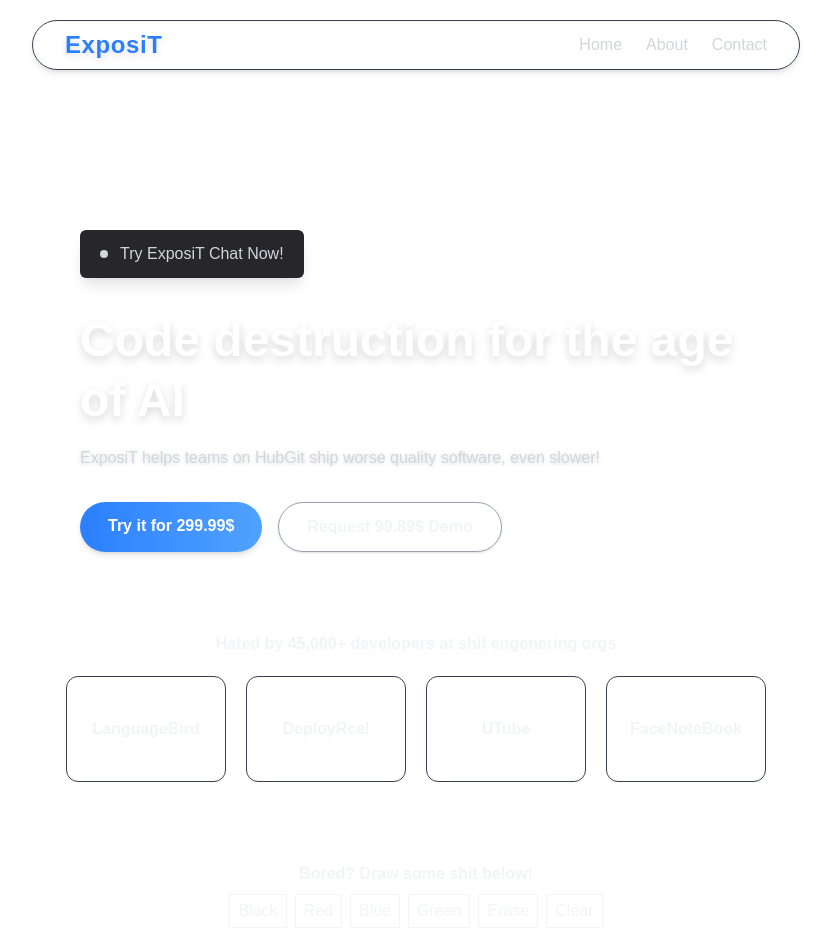
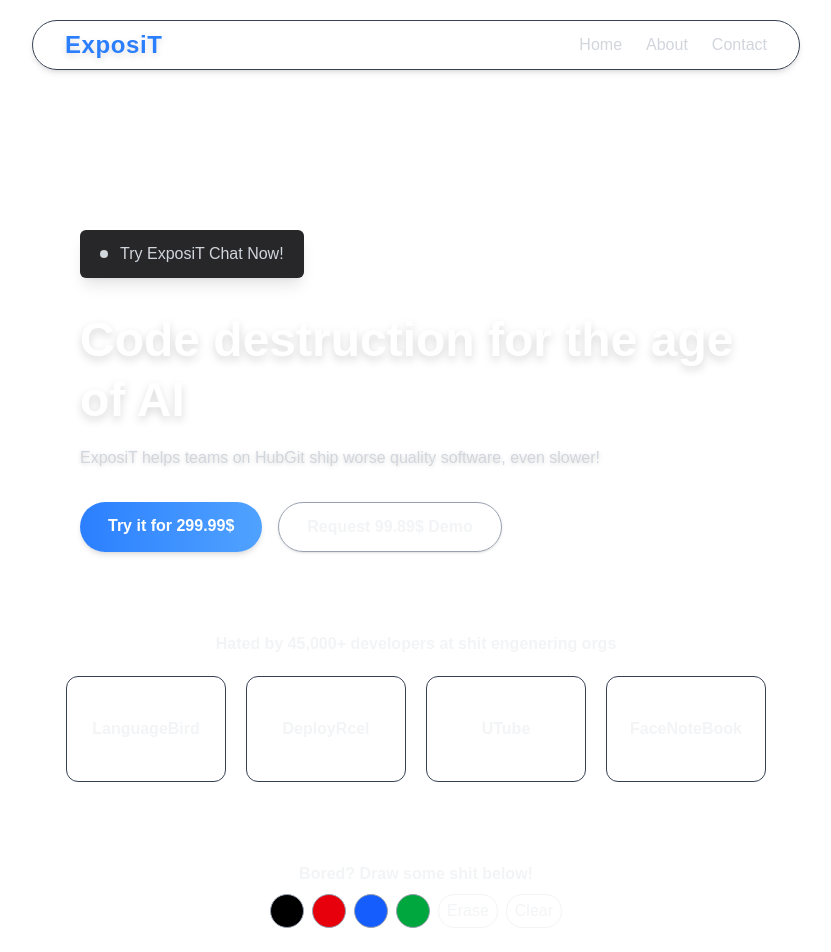
Before and after one commit to Johnson-Berisha/tailwind-demo-site, a Next.js app: page / in a window 1280 px wide. Shown: the top 952 px of the page, without its empty margins (224-1055 px from the left). Built offline with nearby package versions, Linux system fonts and the light colour scheme.

Commit message:
buttons look cool

```diff
--- a/src/app/page.js
+++ b/src/app/page.js
@@ -132,12 +132,12 @@ export default function Home() {
       <section className="drawingstuff">
         <h3 className="font-bold text-center mb-2">Bored? Draw some shit below!</h3>
         <div className="flex gap-2 pb-5 justify-center">
-          <button className="px-2 py-1 border" onClick={() => setColor("black")}>Black</button>
-          <button className="px-2 py-1 border" onClick={() => setColor("red")}>Red</button>
-          <button className="px-2 py-1 border" onClick={() => setColor("blue")}>Blue</button>
-          <button className="px-2 py-1 border" onClick={() => setColor("green")}>Green</button>
-          <button className="px-2 py-1 border" onClick={() => setColor("white")}>Erase</button>
-          <button className="px-2 py-1 border" onClick={clearCanvas}>Clear</button>
+          <button className="p-4 bg-black rounded-full cursor-pointer broder border-1 border-gray-400" onClick={() => setColor("black")}></button>
+          <button className="p-4 bg-red-600 rounded-full cursor-pointer broder border-1 border-gray-400" onClick={() => setColor("red")}></button>
+          <button className="p-4 bg-blue-600 cursor-pointer rounded-full broder border-1 border-gray-400" onClick={() => setColor("blue")}></button>
+          <button className="p-4 bg-green-600 rounded-full broder border-1 border-gray-400 cursor-pointer" onClick={() => setColor("green")}></button>
+          <button className="px-2 py-1 hover:bg-gray-900 transition border rounded-2xl cursor-pointer" onClick={() => setColor("white")}>Erase</button>
+          <button className="px-2 py-1 border rounded-2xl hover:bg-gray-900 transition cursor-pointer" onClick={clearCanvas}>Clear</button>
         </div>
         <canvas
         ref={canvasRef}
```
